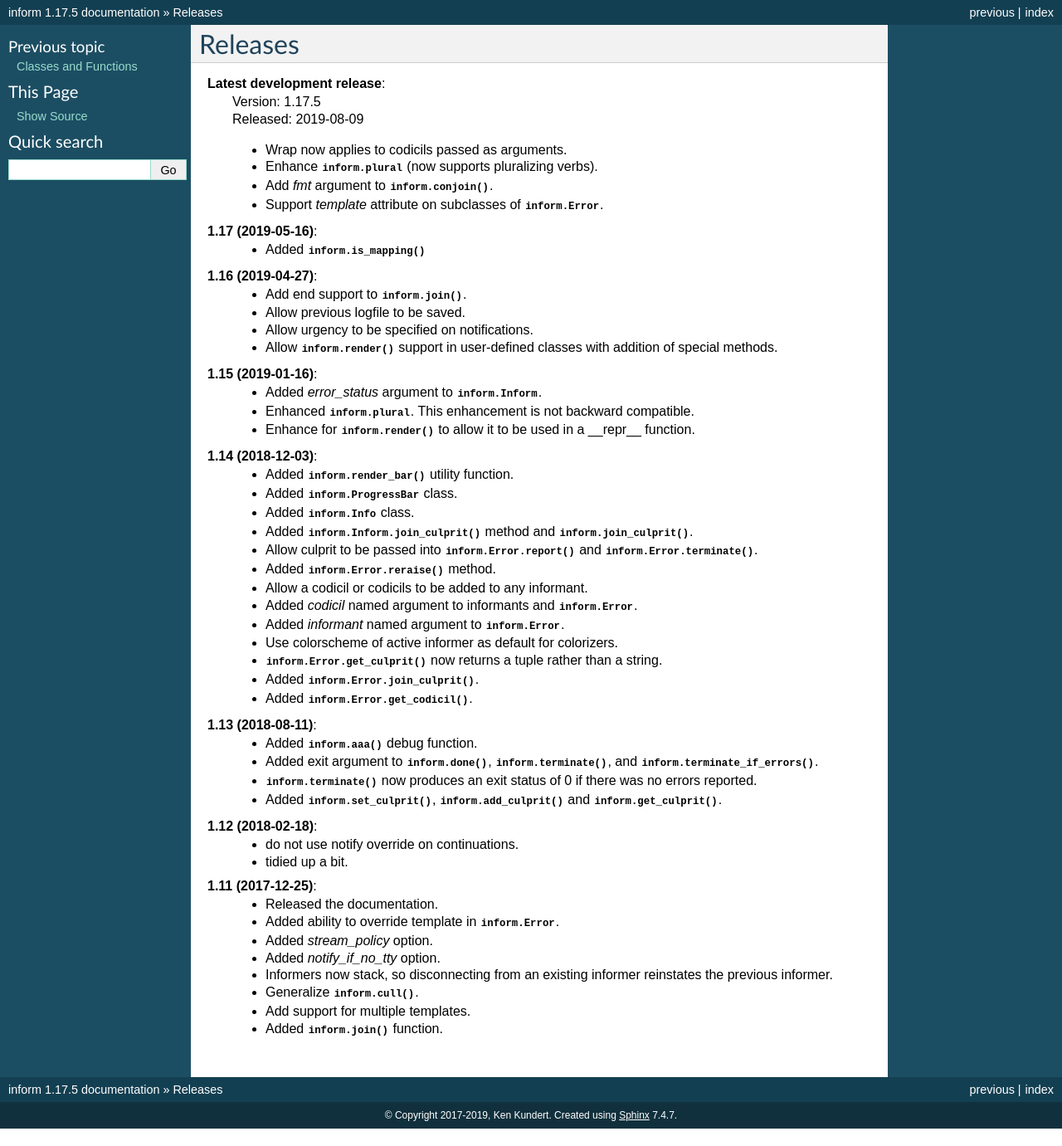
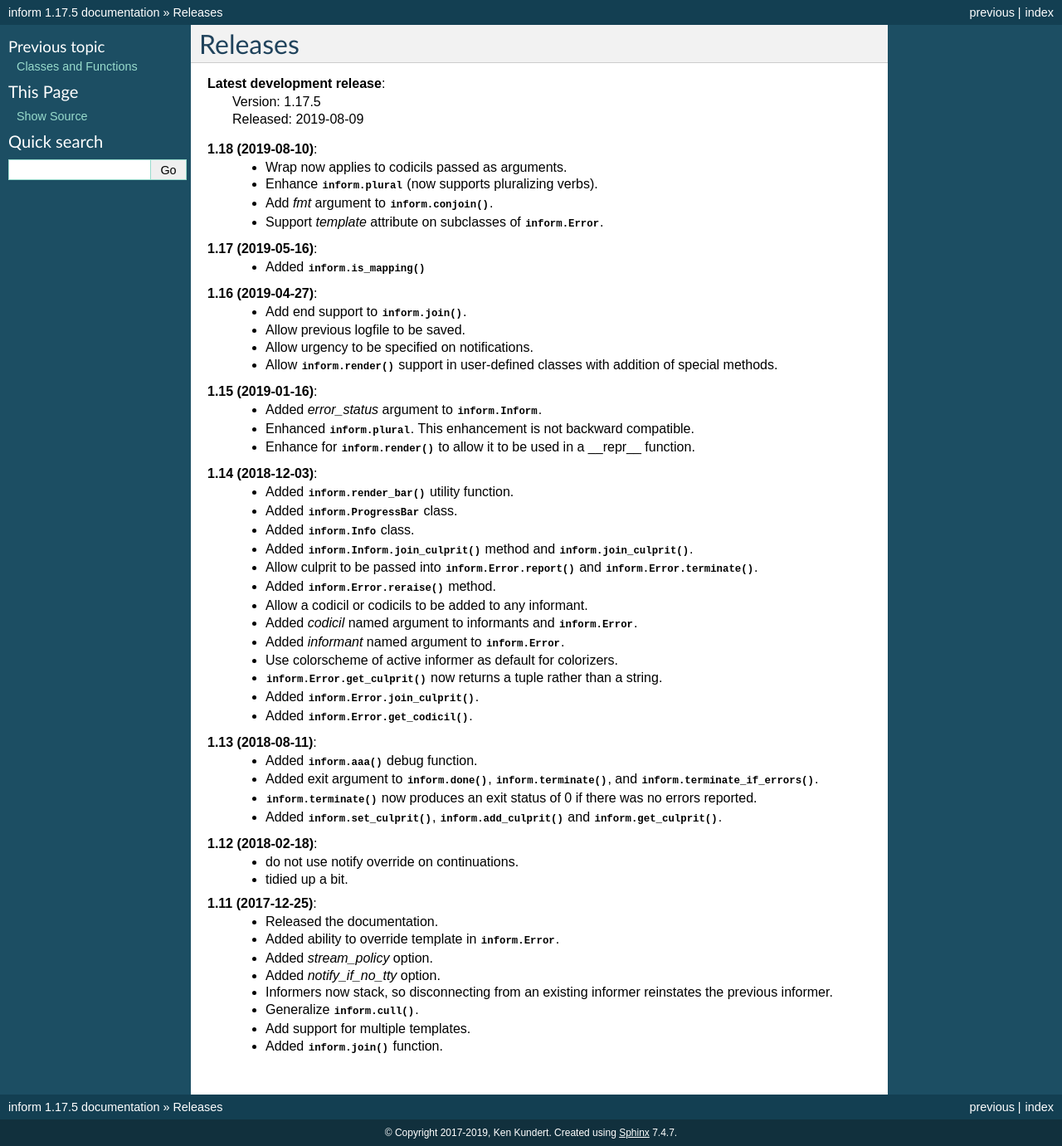
Before and after one commit to KenKundert/inform, a Sphinx documentation site: the page built from doc/releases.rst, in a window 1280 px wide. Shown: the whole page at 83% size. Built offline with Sphinx 7.4.7, drawn with Linux system fonts in a browser that asks for light colours; before the commit the page ends 1360 px from its top, so only the background shows below that.

Commit message:
Update release notes in preparation for release.

```diff
--- a/doc/releases.rst
+++ b/doc/releases.rst
@@ -5,6 +5,7 @@ Releases
     | Version: 1.17.5
     | Released: 2019-08-09
 
+**1.18 (2019-08-10)**:
     - Wrap now applies to codicils passed as arguments.
     - Enhance :class:`inform.plural` (now supports pluralizing verbs).
     - Add *fmt* argument to :func:`inform.conjoin()`.
```
